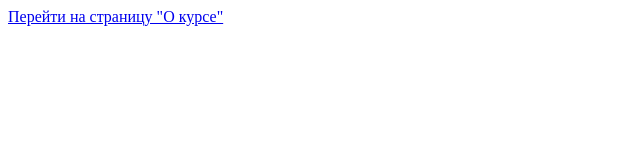
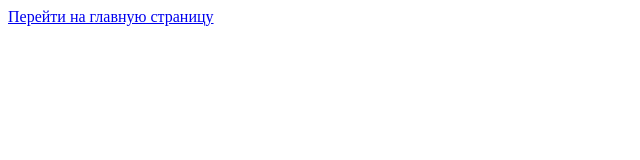
Before and after one commit to VladislavV6/gitetsky, a plain HTML site: page index2.html in a window 1280 px wide. Shown: the full height of the page, 0-640 px from the left. Drawn offline with Linux system fonts and the light colour scheme.

Commit message:
feat: changed the text of the link to the wrong one

```diff
--- a/index2.html
+++ b/index2.html
@@ -9,7 +9,7 @@
 </head>
 <body>
     <a href="pages/about.html">
-        Перейти на страницу "О курсе"
+        Перейти на главную страницу
     </a>
 </body>
 </html>
```
